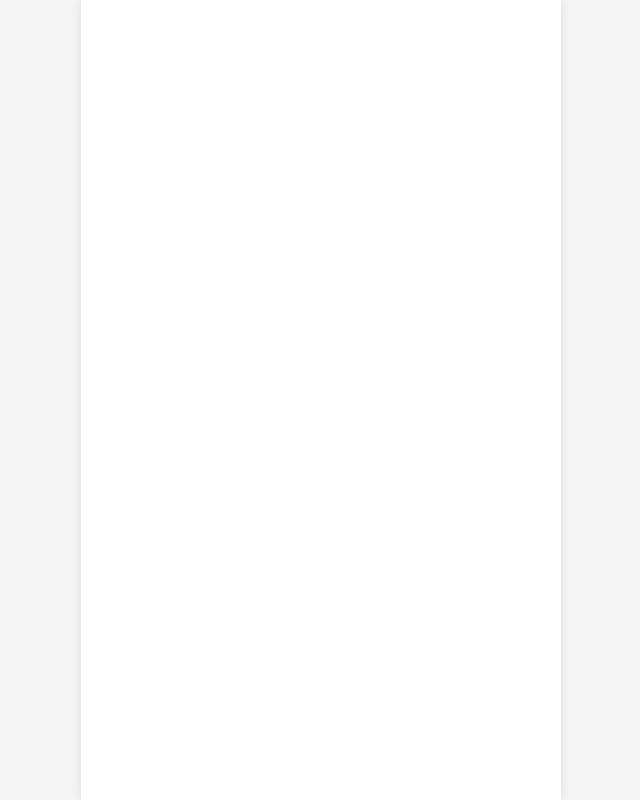
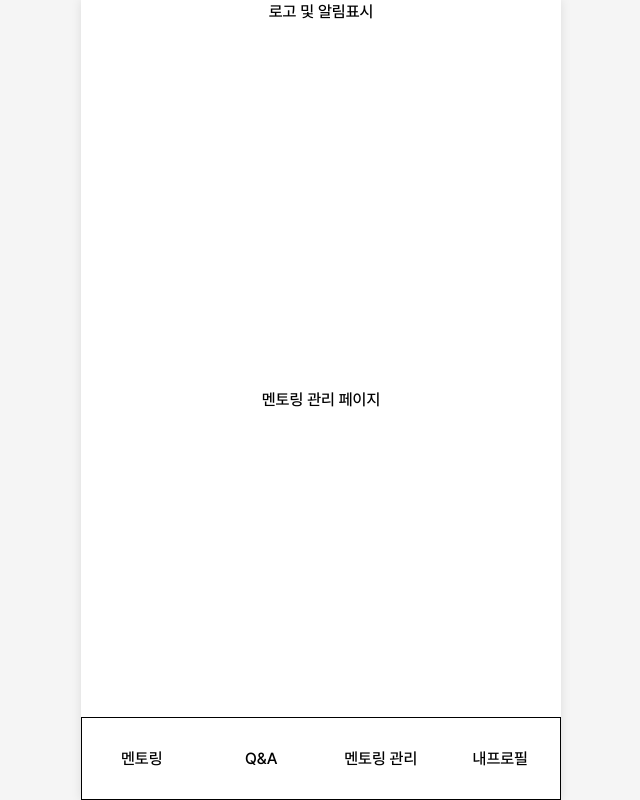
Before and after one commit to Imjieunn/TEAM2_FE, a React (Create React App) app: page /manage in a window 1280 px wide. Before the commit this address had no page. Shown: the whole page, without its empty margins (319-959 px from the left). Built offline with nearby package versions, Linux system fonts and the light colour scheme.

Commit message:
feat: gnb 설정

```diff
--- a/src/App.jsx
+++ b/src/App.jsx
@@ -1,3 +1,5 @@
+import GnbBottom from "./components/Gnb/GnbBottom";
+import GnbTop from "./components/Gnb/GnbTop";
 import Router from "./Router";
 
 function App() {
@@ -5,6 +7,8 @@ function App() {
     <div className="App">
       <div className="MobileContainer">
         <Router />
+        <GnbTop />
+        <GnbBottom />
       </div>
     </div>
   );
--- a/src/Router.js
+++ b/src/Router.js
@@ -2,12 +2,20 @@ import React from "react";
 import { Route, Routes } from "react-router-dom";
 import Main from "./pages/Main/Main";
 import Login from "./pages/Login/Login";
+import Profile from "./pages/Profile/Profile";
+import QnA from "./pages/QNA/QnA";
+import Manage from "./pages/Manage/Manage";
+import Mentoring from "./pages/Mentoring/Mentoring";
 
 const Router = () => {
   return (
     <Routes>
       <Route path="/" element={<Main />} />
       <Route path="/login" element={<Login />} />
+      <Route path="/mentoring" element={<Mentoring />} />
+      <Route path="/manage" element={<Manage />} />
+      <Route path="/qna" element={<QnA />} />
+      <Route path="/profile" element={<Profile />} />
     </Routes>
   );
 };
--- /dev/null
+++ b/src/components/Gnb/GnbBottom.jsx
@@ -0,0 +1,37 @@
+import { Link } from "react-router-dom";
+
+const GnbBottom = () => {
+  const menus = [
+    {
+      name: "멘토링",
+      link: "/mentoring",
+    },
+    {
+      name: "Q&A",
+      link: "/qna",
+    },
+    {
+      name: "멘토링 관리",
+      link: "/manage",
+    },
+    {
+      name: "내프로필",
+      link: "/profile",
+    },
+  ];
+
+  return (
+    <div className="absolute bottom-0 h-[83px] border border-black w-[100%] flex">
+      {menus.map((menu) => (
+        <Link
+          to={menu.link}
+          className="flex flex-1 justify-center items-center"
+        >
+          {menu.name}
+        </Link>
+      ))}
+    </div>
+  );
+};
+
+export default GnbBottom;
--- /dev/null
+++ b/src/components/Gnb/GnbTop.jsx
@@ -0,0 +1,5 @@
+const GnbTop = () => {
+  return <div className="absolute top-0">로고 및 알림표시</div>;
+};
+
+export default GnbTop;
--- a/src/index.css
+++ b/src/index.css
@@ -78,6 +78,7 @@
   background-color: #fff;
   overflow: hidden;
   overflow-wrap: break-word;
+  position: relative;
 
   display: flex;
   flex-direction: column;
--- /dev/null
+++ b/src/pages/Manage/Manage.jsx
@@ -0,0 +1,5 @@
+const Manage = () => {
+  return <>멘토링 관리 페이지</>;
+};
+
+export default Manage;
--- /dev/null
+++ b/src/pages/Mentoring/Mentoring.jsx
@@ -0,0 +1,5 @@
+const Mentoring = () => {
+  return <>멘토링 페이지</>;
+};
+
+export default Mentoring;
--- /dev/null
+++ b/src/pages/Profile/Profile.jsx
@@ -0,0 +1,5 @@
+const Profile = () => {
+  return <>프로필 페이지</>;
+};
+
+export default Profile;
--- /dev/null
+++ b/src/pages/QNA/QnA.jsx
@@ -0,0 +1,5 @@
+const QnA = () => {
+  return <>큐엔에이 페이지</>;
+};
+
+export default QnA;
```
